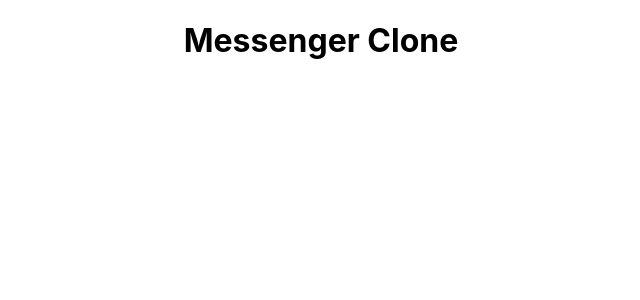
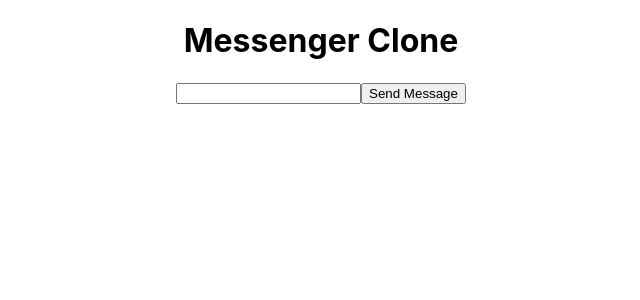
Before and after one commit to iRahulP/eMessenger__React, a React (Create React App) app: page / in a window 1280 px wide. Shown: the top 300 px of the page, without its empty margins (319-959 px from the left). Built offline with nearby package versions, Linux system fonts and the light colour scheme.

Commit message:
initial layout

```diff
--- a/src/App.js
+++ b/src/App.js
@@ -4,6 +4,10 @@ function App() {
   return (
     <div className="App">
       <h1>Messenger Clone</h1>
+      <input />
+      <button>Send Message</button>
+      {/* input field */}
+      {/* button */}
     </div>
   );
 }
```
